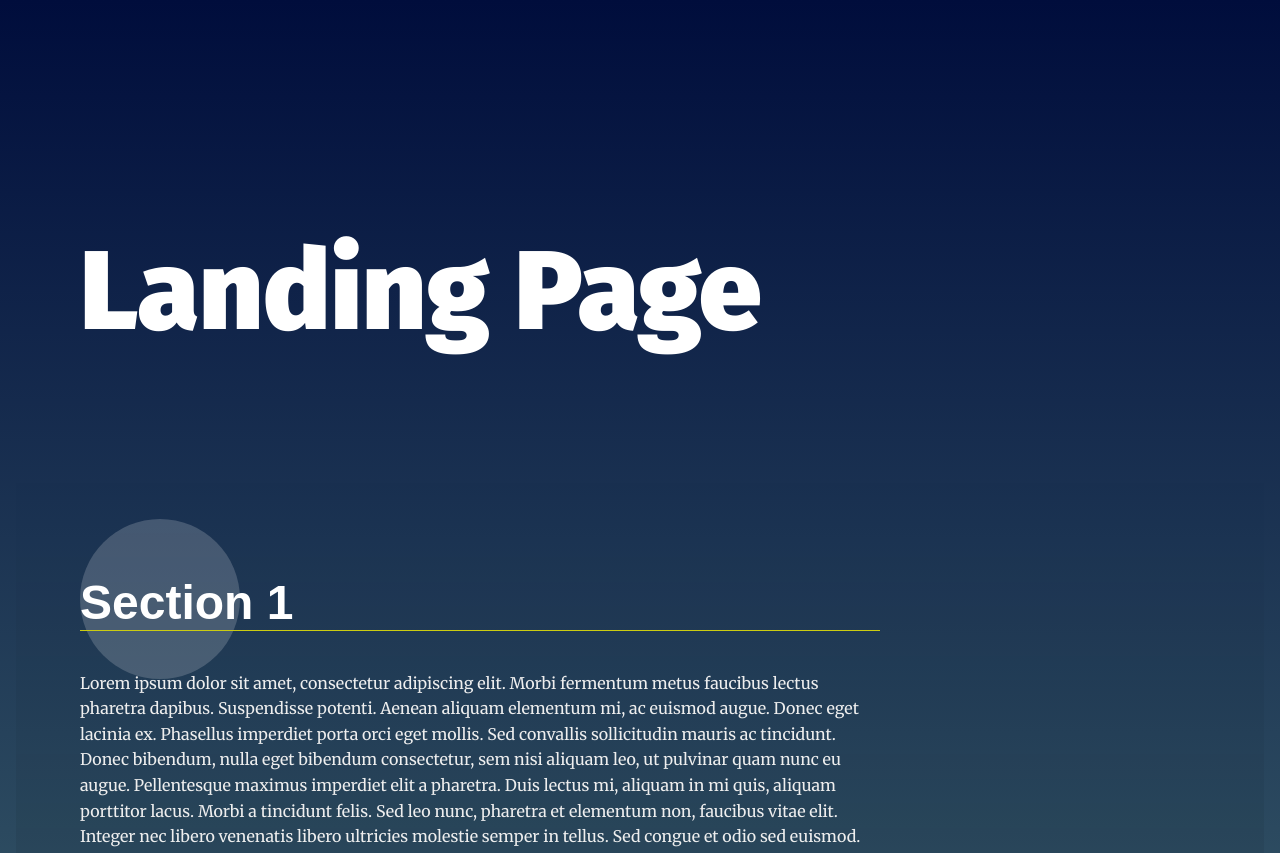
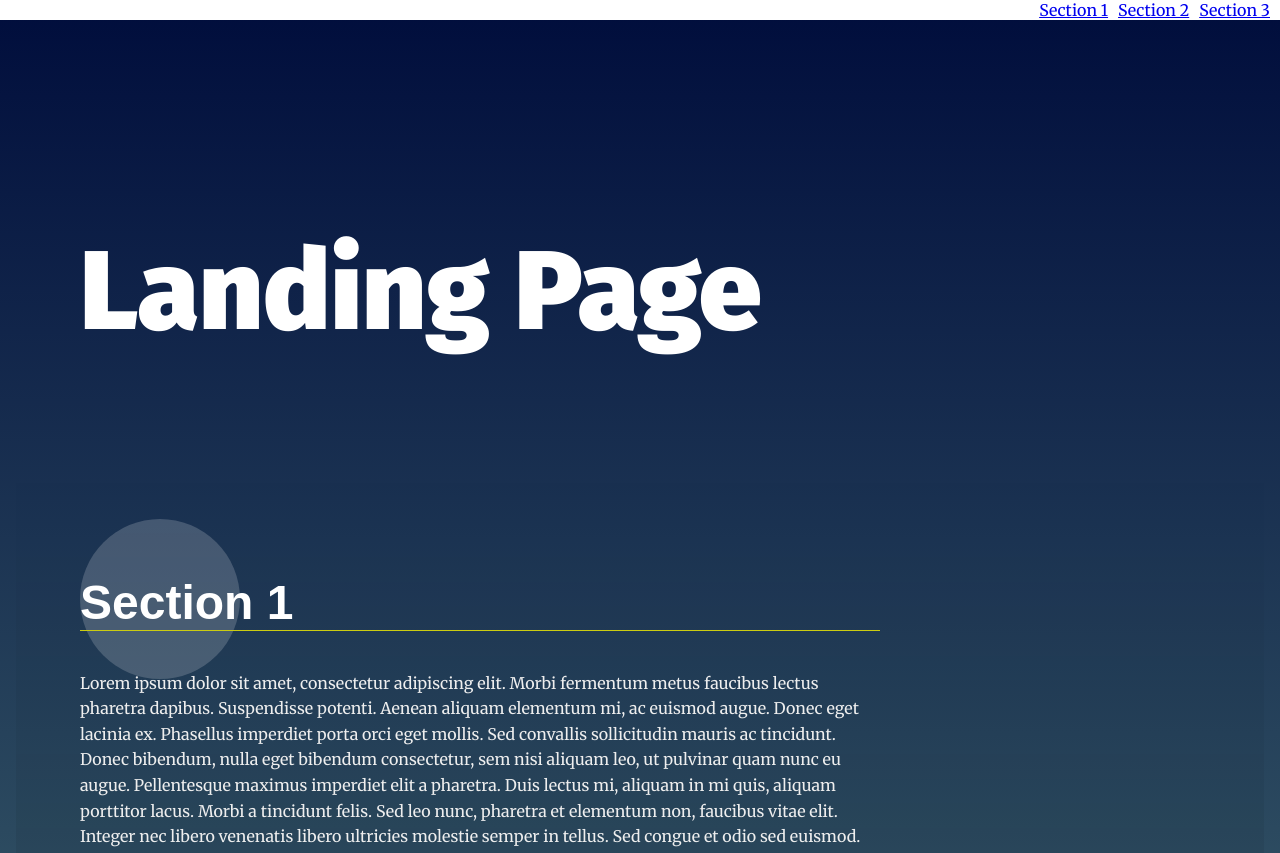
Before and after one commit to SharonMP/FEND-Project2, a plain HTML site: page index.html in a window 1280 px wide. Shown: the top 853 px of the page. Drawn offline with Linux system fonts and the light colour scheme.

Commit message:
Add navigation items
Changes:
- Wait till DOM loads
- Get the sections and navigation using the tags
- Create list item and anchor elements
- Perform string manipulation to get the section ids
- Reference the section ids in anchor elements
- Integrate the list, anchor, and navigation elements
- Update CSS to improve the list item color and margin

```diff
--- a/css/styles.css
+++ b/css/styles.css
@@ -72,6 +72,8 @@ section {
 
 .navbar__menu li {
     display: inline-block;
+    color: #000;
+    margin-right: 10px;
 }
 
 .navbar__menu .menu__link {
--- a/js/app.js
+++ b/js/app.js
@@ -24,7 +24,28 @@
  * Start Helper Functions
  *
 */
+function createNavigation() {
+  const sections = document.getElementsByTagName('section');
 
+  const navs = document.getElementsByTagName('nav');
+  const navUls = navs[0].getElementsByTagName('ul');
+  const navUl = navUls[0];
+
+  for (const section of sections) {
+    // Reference: https://developer.mozilla.org/en-US/docs/Learn/HTML/Howto/Use_data_attributes
+    const navContent = section.dataset.nav;
+    const idValue = navContent.toLowerCase().split(' ').join('');
+
+    const a = document.createElement('a');
+    const aTextNode = document.createTextNode(navContent);
+    a.appendChild(aTextNode);
+    a.href = "#" + idValue;
+
+    const li = document.createElement('li');
+    li.appendChild(a);
+    navUl.appendChild(li);
+  }
+}
 
 
 /**
@@ -32,7 +53,11 @@
  * Begin Main Functions
  *
 */
-alert("Hello world!");
+document.addEventListener('DOMContentLoaded', function () {
+  createNavigation();
+});
+
+
 
 // build the nav
 
```
